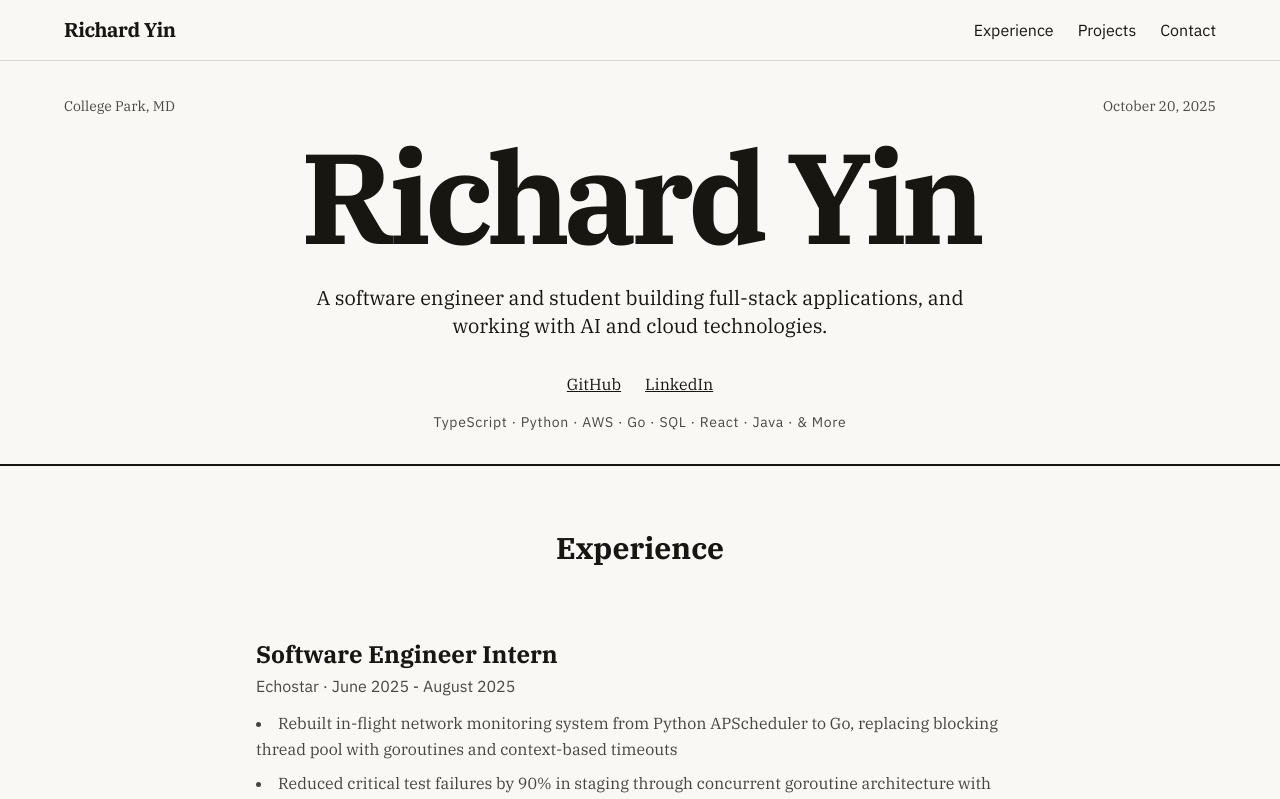
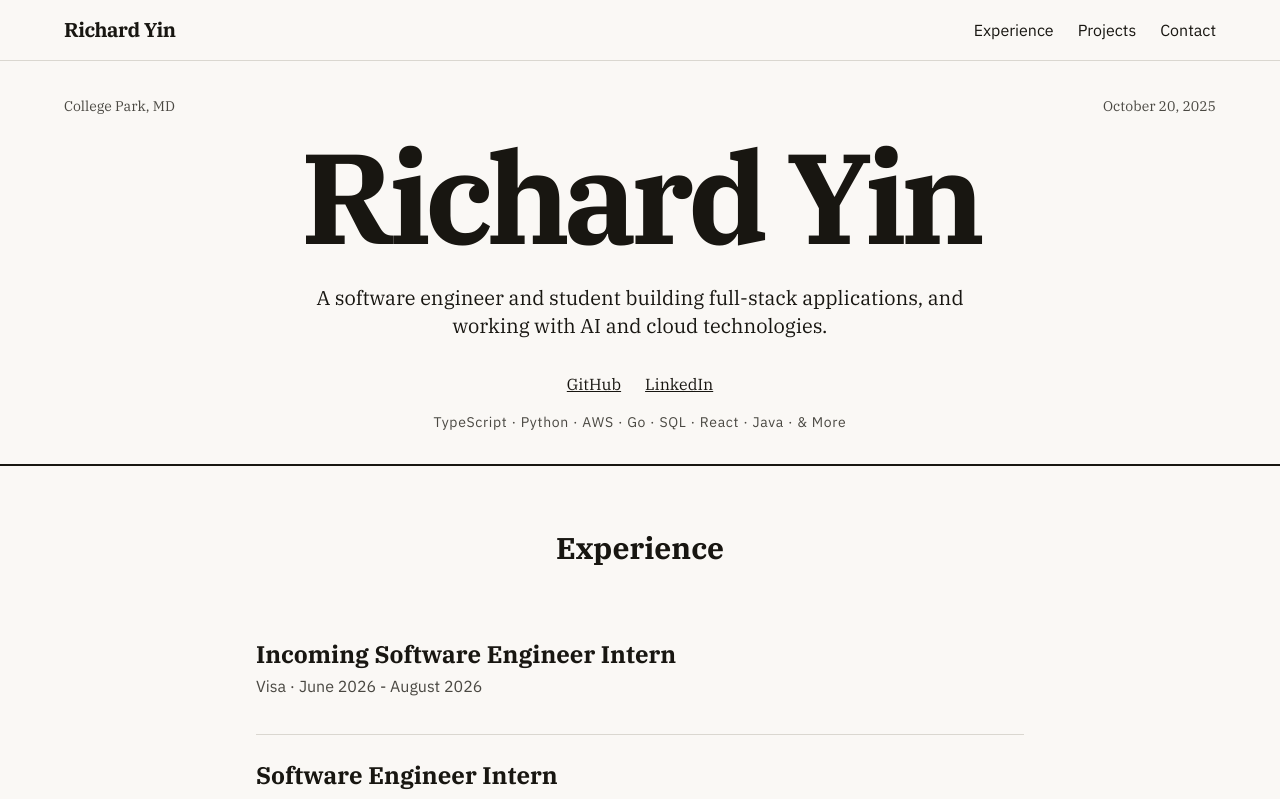
Before and after one commit to yyrichy/yyrichy.github.io, a Next.js app: page / in a window 1280 px wide. Shown: the top 799 px of the page. Built offline with nearby package versions, Linux system fonts and the light colour scheme.

Commit message:
Add Visa internship experience to experience list

```diff
--- a/src/components/experience.tsx
+++ b/src/components/experience.tsx
@@ -4,6 +4,15 @@
 import { motion } from 'framer-motion';
 
 const experiences = [
+  {
+    id: 1,
+    company: 'Visa',
+    role: 'Incoming Software Engineer Intern',
+    duration: 'June 2026 - August 2026',
+    description: [],
+    image: '/images/visa_logo.jpeg',
+    skills: ['AI Agents'],
+  },
   {
     id: 1,
     company: 'Echostar',
```
